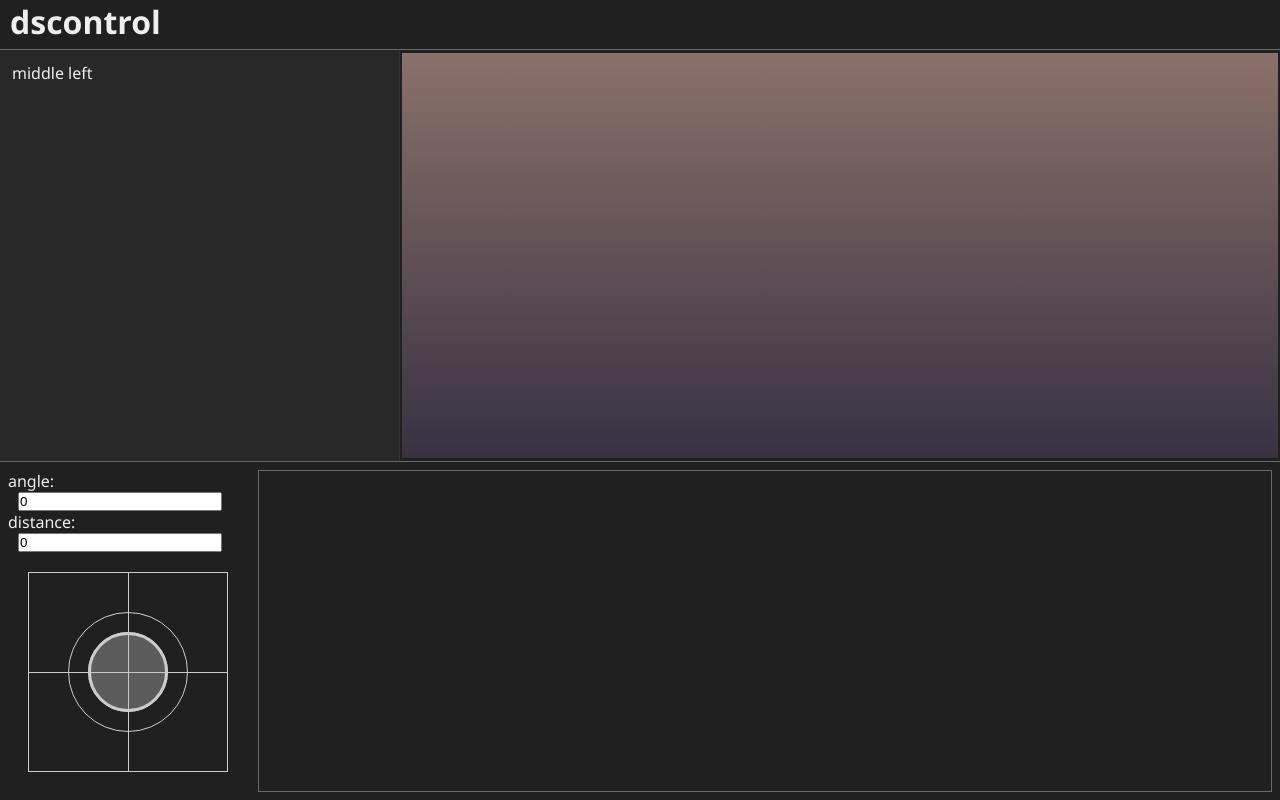
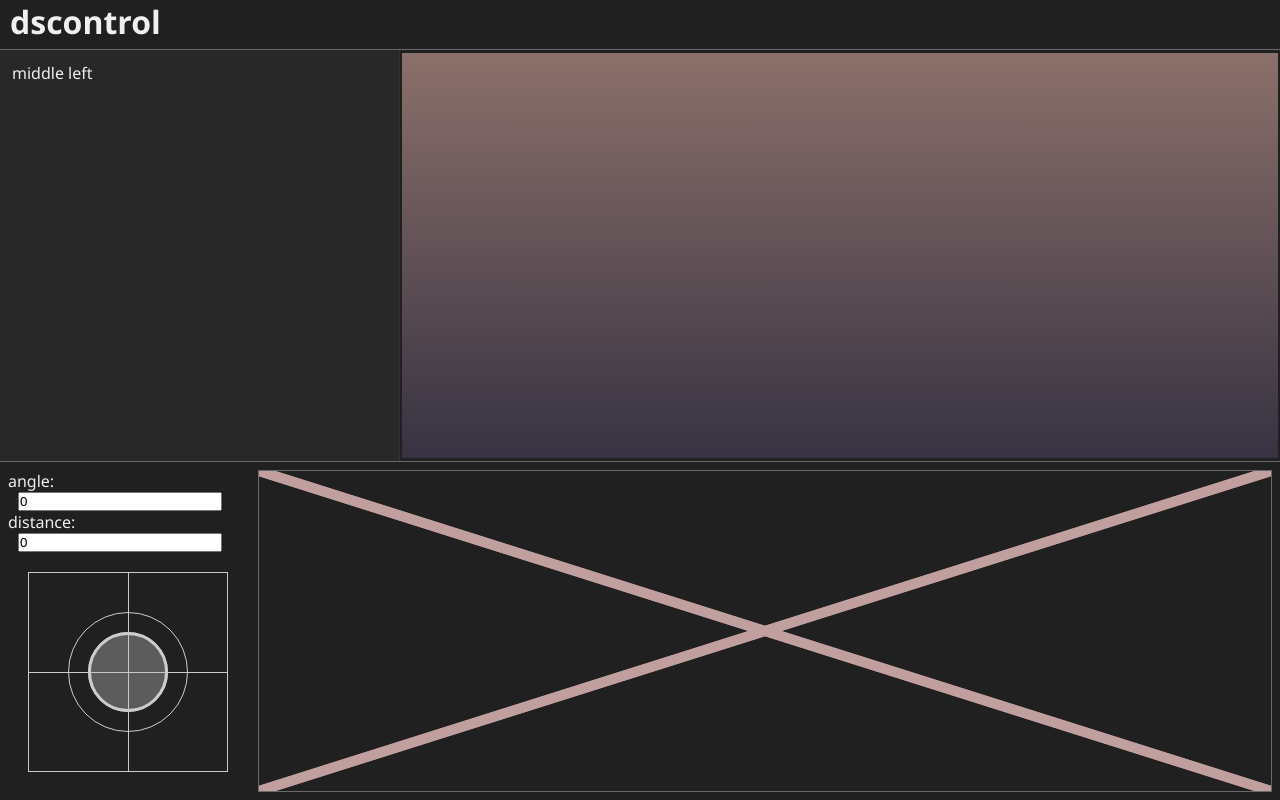
Before and after one commit to awforsythe/dscontrol-app, a React app: page / in a window 1280 px wide. Built offline with nearby package versions, Linux system fonts and the light colour scheme.

Commit message:
Add a Canvas component that fills its parent div

```diff
--- a/src/components/Timeline.jsx
+++ b/src/components/Timeline.jsx
@@ -1,9 +1,12 @@
 import React from 'react'
 import PropTypes from 'prop-types'
+
+import Canvas from './common/Canvas'
 
 function Timeline(props) {
   return (
     <div className="timeline">
+      <Canvas />
     </div>
   )
 }
--- /dev/null
+++ b/src/components/common/Canvas/index.jsx
@@ -0,0 +1,63 @@
+import React, { useState, useRef, useEffect } from 'react'
+import PropTypes from 'prop-types'
+
+import './style.less'
+
+function Canvas(props) {
+  // Maintain our canvas size to match 1:1 with the parent div
+  const [size, setSize] = useState({ x: 100, y: 100 })
+
+  // Capture a reference to the canvas element, and resize it to fit the parent
+  const elem = useRef()
+  function handleResize() {
+    if (elem.current && elem.current.parentElement) {
+      setSize({
+        x: elem.current.parentElement.clientWidth,
+        y: elem.current.parentElement.clientHeight,
+      })
+    }
+  }
+  useEffect(handleResize, [elem.current])
+
+  // Resize the drawing buffer whenever the window size changes
+  useEffect(() => {
+    window.addEventListener('resize', handleResize)
+    return () => {
+      window.removeEventListener('resize', handleResize)
+    }
+  }, [])
+
+  // Get a new 2D drawing context whenever our element ref or size changes
+  const ctx = useRef()
+  useEffect(() => {
+    ctx.current = null
+    if (elem.current) {
+      ctx.current = elem.current.getContext('2d')
+      ctx.current.lineWidth = 10
+      ctx.current.strokeStyle = '#c29f9f'
+      ctx.current.beginPath()
+      ctx.current.moveTo(0, 0)
+      ctx.current.lineTo(size.x, size.y)
+      ctx.current.moveTo(size.x, 0)
+      ctx.current.lineTo(0, size.y)
+      ctx.current.stroke()
+    }
+  }, [elem.current, size])
+
+  return (
+    <div className="canvas-container">
+      <canvas
+        className="canvas"
+        ref={elem}
+        style={{ width: '100%', height: size.y }}
+        width={size.x}
+        height={size.y}
+      />
+    </div>
+  )
+
+}
+Canvas.propTypes = {
+}
+
+export default Canvas
--- /dev/null
+++ b/src/components/common/Canvas/style.less
@@ -0,0 +1,9 @@
+.canvas-container {
+    position: relative;
+    width: 100%;
+    height: 100%;
+}
+
+.canvas-container > canvas {
+    display: block;
+}
```
